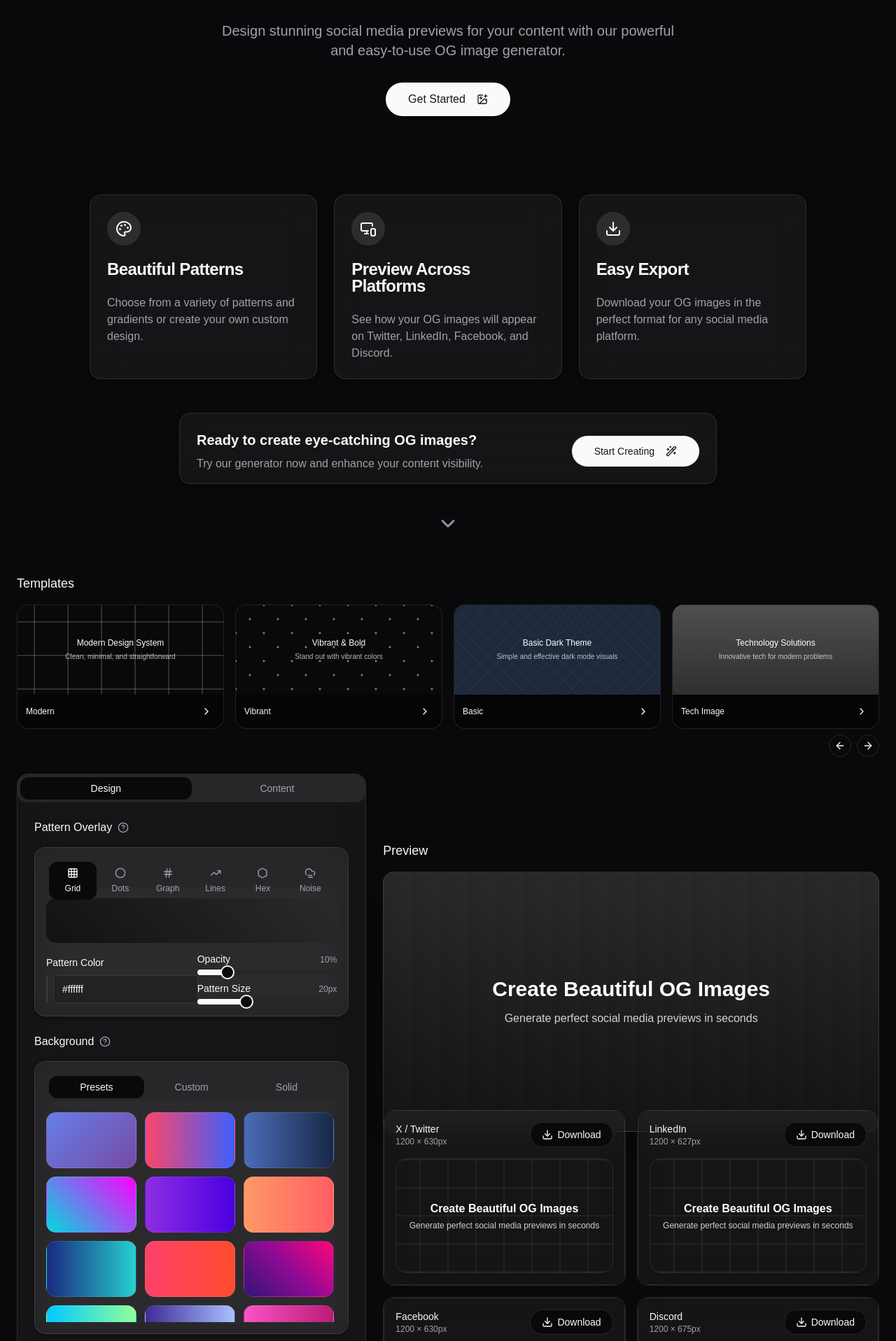
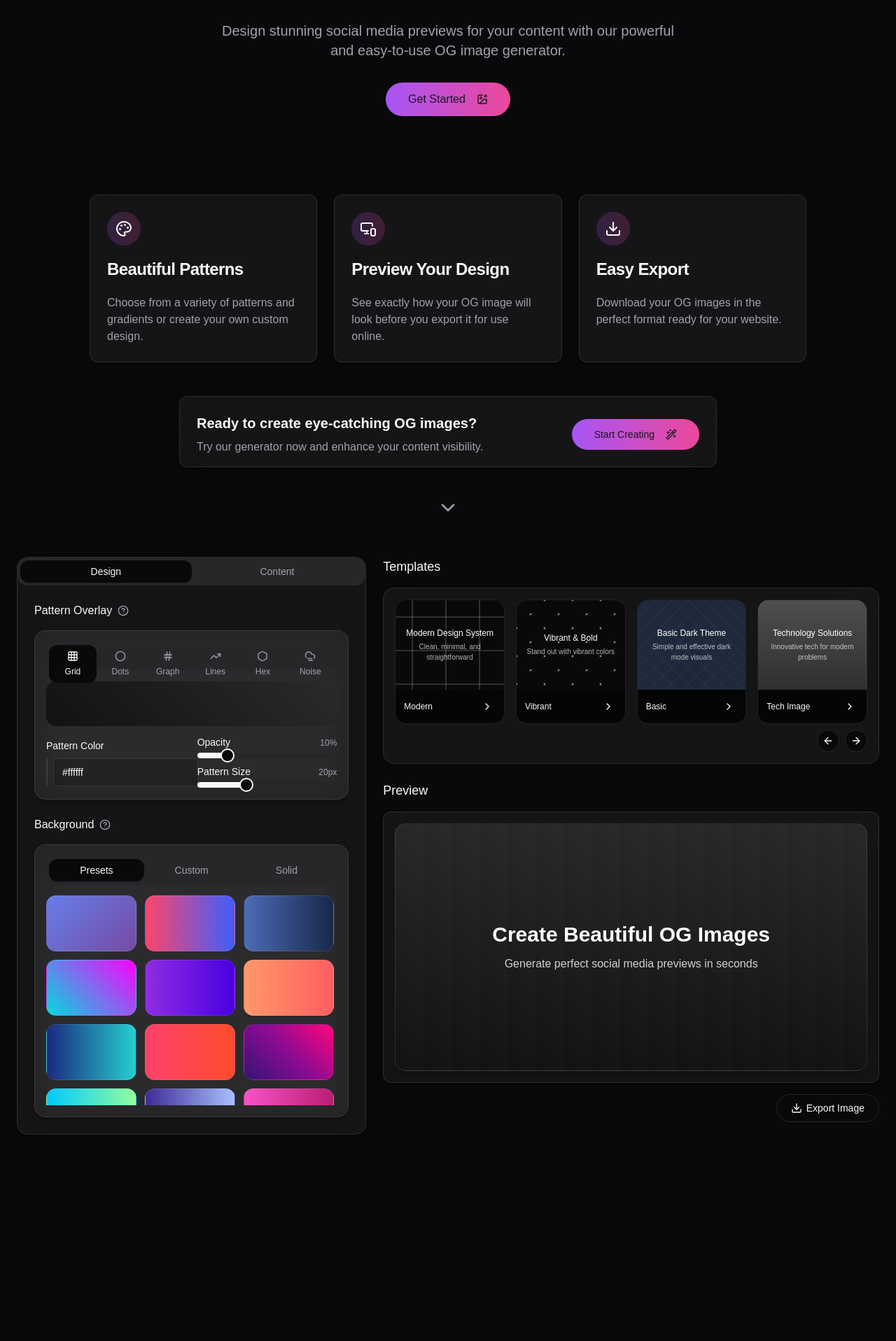
Before and after one commit to Aasuyadav1/pixel-pattern-generator, a Next.js app: page / in a window 1280 px wide. Shown: the part 243-2160 px from the top of the page at 70% size. After the commit the page ends 1913 px from the top, so only its background shows below. Built offline with nearby package versions, Linux system fonts and the light colour scheme; grey boxes are pictures that could not be loaded.

Commit message:
feat: Implement template and preview layout
- Added the template section above the preview.
- Adjusted the layout to display both templates and the preview.
- Removed social media previews.

```diff
--- a/src/components/ImageGenerator/LandingIntro.tsx
+++ b/src/components/ImageGenerator/LandingIntro.tsx
@@ -8,7 +8,7 @@ const LandingIntro = ({ onGetStarted }: { onGetStarted: () => void }) => {
     <div className="w-full">
       {/* Hero Section */}
       <div className="max-w-4xl mx-auto text-center mb-12 animate-fade-in py-16">
-        <h1 className="text-4xl md:text-5xl font-bold mb-6 text-gradient">
+        <h1 className="text-4xl md:text-5xl font-bold mb-6 bg-gradient-to-r from-purple-400 to-pink-600 bg-clip-text text-transparent">
           Create Beautiful OG Images in Seconds
         </h1>
         <p className="text-lg md:text-xl text-muted-foreground mb-8 max-w-2xl mx-auto">
@@ -17,7 +17,7 @@ const LandingIntro = ({ onGetStarted }: { onGetStarted: () => void }) => {
         <Button
           size="lg"
           onClick={onGetStarted}
-          className="rounded-full px-8 py-6 text-base"
+          className="rounded-full px-8 py-6 text-base bg-gradient-to-r from-purple-500 to-pink-500 hover:from-purple-600 hover:to-pink-600 border-0"
         >
           Get Started <ImagePlus className="ml-2" />
         </Button>
@@ -32,19 +32,19 @@ const LandingIntro = ({ onGetStarted }: { onGetStarted: () => void }) => {
         />
         <FeatureCard
           icon={<MonitorSmartphone />}
-          title="Preview Across Platforms"
-          description="See how your OG images will appear on Twitter, LinkedIn, Facebook, and Discord."
+          title="Preview Your Design"
+          description="See exactly how your OG image will look before you export it for use online."
         />
         <FeatureCard
           icon={<Download />}
           title="Easy Export"
-          description="Download your OG images in the perfect format for any social media platform."
+          description="Download your OG images in the perfect format ready for your website."
         />
       </div>
 
       {/* CTA Section */}
       <div className="w-full max-w-3xl mx-auto animate-scale-in mb-12">
-        <Card className="border border-white/10 glass-morphism">
+        <Card className="border border-white/10 glass-morphism rounded-xl">
           <CardContent className="pt-6 pb-4 px-6">
             <div className="flex flex-col md:flex-row items-center justify-between">
               <div className="mb-6 md:mb-0">
@@ -54,7 +54,7 @@ const LandingIntro = ({ onGetStarted }: { onGetStarted: () => void }) => {
               <Button
                 size="lg"
                 onClick={onGetStarted}
-                className="rounded-full"
+                className="rounded-full bg-gradient-to-r from-purple-500 to-pink-500 hover:from-purple-600 hover:to-pink-600 border-0"
               >
                 Start Creating <Wand2 className="ml-2" />
               </Button>
@@ -76,9 +76,9 @@ const FeatureCard = ({ icon, title, description }: {
   description: string
 }) => {
   return (
-    <Card className="border border-white/10 glass-morphism h-full hover:scale-105 transition-transform duration-300">
+    <Card className="border border-white/10 glass-morphism h-full hover:scale-105 transition-transform duration-300 rounded-xl overflow-hidden">
       <CardHeader>
-        <div className="w-12 h-12 rounded-full bg-primary/10 flex items-center justify-center mb-4">
+        <div className="w-12 h-12 rounded-full bg-gradient-to-r from-purple-500/20 to-pink-500/20 flex items-center justify-center mb-4">
           {icon}
         </div>
         <CardTitle>{title}</CardTitle>
--- a/src/components/ImageGenerator/OGImageGenerator.tsx
+++ b/src/components/ImageGenerator/OGImageGenerator.tsx
@@ -1,4 +1,3 @@
-
 import { useState, useRef, useEffect } from "react";
 import { Card, CardContent } from "@/components/ui/card";
 import { Tabs, TabsContent, TabsList, TabsTrigger } from "@/components/ui/tabs";
@@ -15,7 +14,6 @@ import {
 import { toast } from "sonner";
 import PatternSelector from "./PatternSelector";
 import ContentEditor from "./ContentEditor";
-import PlatformPreview from "./PlatformPreview";
 import TemplateSelector from "./TemplateSelector";
 import WebsiteUrlGenerator from "./WebsiteUrlGenerator";
 import ThemeSwitcher from "./ThemeSwitcher";
@@ -28,6 +26,7 @@ import {
   TEMPLATES
 } from "@/lib/pattern-utils";
 import GradientSelector from "./GradientSelector";
+import { ResizablePanelGroup, ResizablePanel, ResizableHandle } from "@/components/ui/resizable";
 
 const OGImageGenerator = () => {
   const [showSidebar, setShowSidebar] = useState(true);
@@ -139,16 +138,6 @@ const OGImageGenerator = () => {
 
         {/* Main content section */}
         <div className="p-6" ref={editorRef}>
-          {/* Template Carousel - Full Width */}
-          <div className="pb-0">
-            <div className="max-w-screen-xl mx-auto">
-              <h2 className="text-lg font-medium mb-4">Templates</h2>
-              <TemplateSelector onSelectTemplate={handleTemplateSelect} />
-            </div>
-          </div>
-
-          {/* Main editor + preview area */}
-          <div className="flex-1 overflow-y-auto mt-6">
           <div className="max-w-screen-xl mx-auto">
             <div className="grid grid-cols-1 lg:grid-cols-12 gap-6">
               {/* Editor - Left panel on desktop, toggleable on mobile */}
@@ -182,10 +171,20 @@ const OGImageGenerator = () => {
                 </div>
               </div>
 
-                {/* Live preview area - Always visible */}
+              {/* Right side with Templates and Preview */}
               <div className="lg:col-span-7">
+                {/* Template Section - Now on top of the preview */}
+                <div className="mb-6">
+                  <h2 className="text-lg font-medium mb-4">Templates</h2>
+                  <div className="glass-morphism rounded-lg border border-white/10 p-4">
+                    <TemplateSelector onSelectTemplate={handleTemplateSelect} />
+                  </div>
+                </div>
+
+                {/* Live preview area - Resized to be more compact */}
                 <div className="mb-6 sticky top-24">
                   <h2 className="text-lg font-medium mb-4">Preview</h2>
+                  <div className="glass-morphism rounded-xl border border-white/10 p-4 shadow-lg">
                     <div
                       ref={previewRef}
                       className="aspect-[1200/630] w-full rounded-lg overflow-hidden border border-white/10 shadow-xl animate-scale-in"
@@ -208,55 +207,15 @@ const OGImageGenerator = () => {
                     </div>
                   </div>
 
-                  {/* Platform previews - Full width grid layout */}
-                  <div className="space-y-4 animate-slide-up">
-                    <h3 className="text-base font-medium mb-3">Platform Previews</h3>
-
-                    <div className="grid grid-cols-1 md:grid-cols-2 gap-4 w-full">
-                      <PlatformPreview
-                        canvasRef={previewRef}
-                        pattern={patternUrl}
-                        background={pattern.background}
-                        title={title}
-                        subtitle={subtitle}
-                        logo={logo}
-                        platform="twitter"
-                        patternScale={pattern.scale}
-                      />
-
-                      <PlatformPreview
-                        canvasRef={previewRef}
-                        pattern={patternUrl}
-                        background={pattern.background}
-                        title={title}
-                        subtitle={subtitle}
-                        logo={logo}
-                        platform="linkedin"
-                        patternScale={pattern.scale}
-                      />
-
-                      <PlatformPreview
-                        canvasRef={previewRef}
-                        pattern={patternUrl}
-                        background={pattern.background}
-                        title={title}
-                        subtitle={subtitle}
-                        logo={logo}
-                        platform="facebook"
-                        patternScale={pattern.scale}
-                      />
-
-                      <PlatformPreview
-                        canvasRef={previewRef}
-                        pattern={patternUrl}
-                        background={pattern.background}
-                        title={title}
-                        subtitle={subtitle}
-                        logo={logo}
-                        platform="discord"
-                        patternScale={pattern.scale}
-                      />
-                    </div>
+                  {/* Export button for the preview */}
+                  <div className="flex justify-end mt-4">
+                    <Button
+                      variant="outline"
+                      className="gap-1.5 rounded-full"
+                    >
+                      <Download className="h-4 w-4" />
+                      <span>Export Image</span>
+                    </Button>
                   </div>
                 </div>
               </div>
```
Lines whose indentation alone changed are shown as unchanged.
